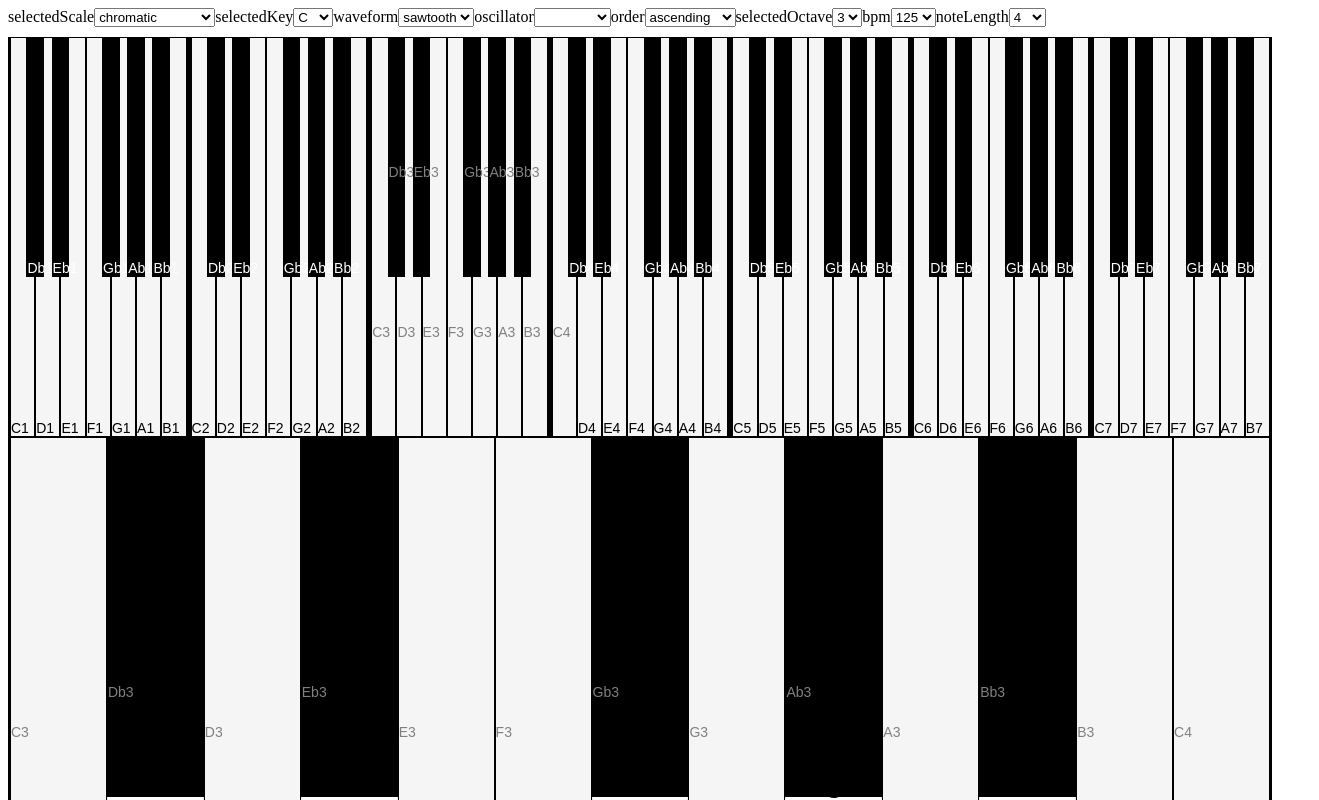
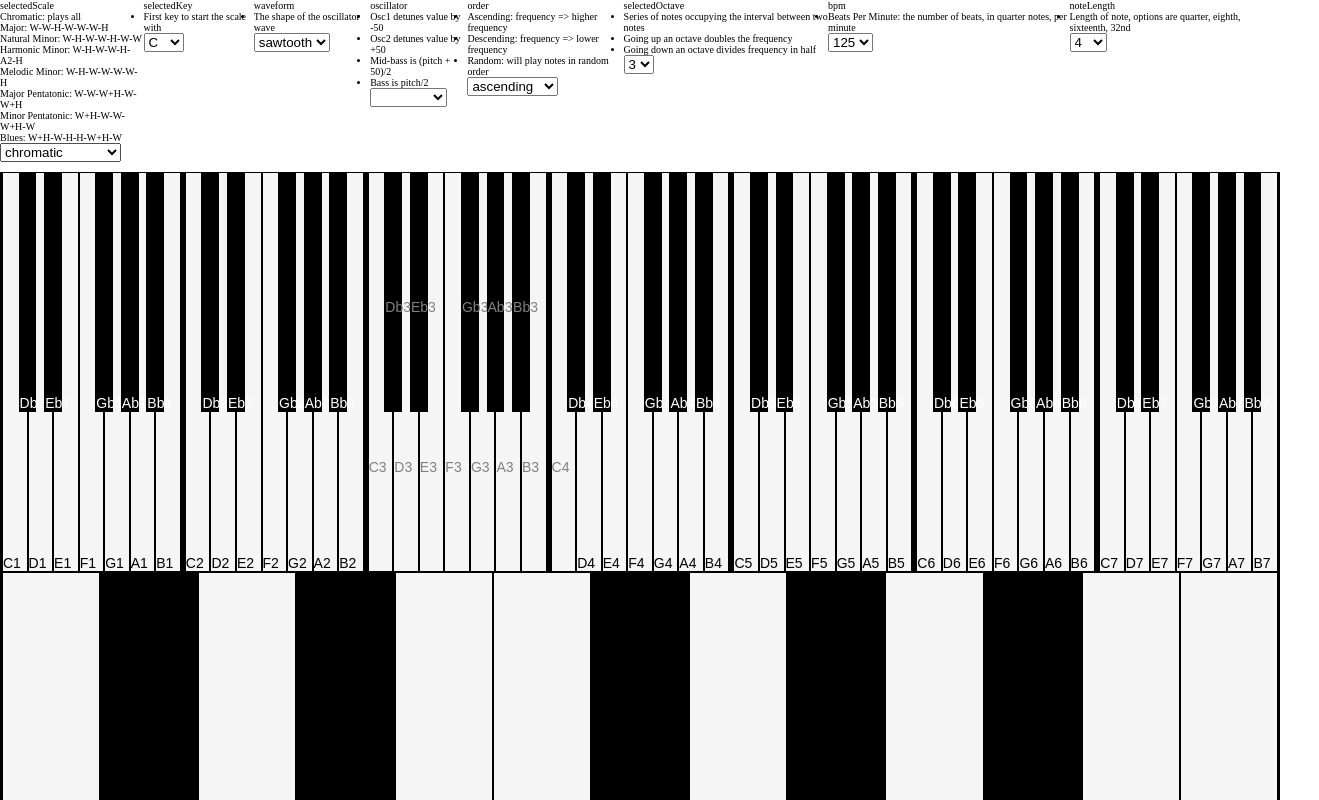
Before and after one commit to dcmorales/digital-keyboard, a React (Create React App) app: page / in a window 1280 px wide. Shown: the top 800 px of the page, 1319 px wide, since content can reach past the window. Built offline with nearby package versions, Linux system fonts and the light colour scheme.

Commit message:
Added class names to divs in Selections component

```diff
--- a/src/App.css
+++ b/src/App.css
@@ -1,4 +1,4 @@
-.selection-container {
+.selections-container {
   display: flex;
   padding-bottom: 10px;
 }
@@ -48,11 +48,11 @@
 .white {
   width: 100%;
   height: 100%;
-  position:relative;
-  z-index:1;
-  float:left;
-  box-shadow:0 1px 1px rgba(0, 0, 0, .5);
-  background:#f5f5f5;
+  position: relative;
+  z-index: 1;
+  float: left;
+  box-shadow: 0 1px 1px rgba(0, 0, 0, 0.5);
+  background: #f5f5f5;
   cursor: pointer;
   border: 1px solid black;
   display: inline-block;
--- a/src/App.js
+++ b/src/App.js
@@ -11,7 +11,7 @@ import './sass/main.scss';
 class App extends React.Component {
   render() {
     return (
-      <div>
+      <div className="app-container">
         <SelectionStore>
           <Selections />
           <KeyboardFull />
--- a/src/components/Selections/DropdownOptions.js
+++ b/src/components/Selections/DropdownOptions.js
@@ -12,6 +12,7 @@ class DropdownOptions extends React.Component {
         ? optionsDefined.reverse()
         : optionsDefined;
     return (
+      <div className="selection-detail__dropdown-menu">
         <select
           className="selections"
           name={selectionName}
@@ -32,6 +33,7 @@ class DropdownOptions extends React.Component {
             );
           })}
         </select>
+      </div>
     );
   }
 
--- a/src/components/Selections/Label.js
+++ b/src/components/Selections/Label.js
@@ -4,9 +4,11 @@ import { selectionInfo } from '../../values/selectionInfo';
 
 const Label = ({ arrNum, selectionName }) => {
   return (
-    <label className="tooltip" htmlFor={`${selectionName}`}>
+    // <label className="tooltip" htmlFor={`${selectionName}`}>
+    <label className="selection-detail__label" htmlFor={`${selectionName}`}>
       {selectionName}
-      <span className="tooltiptext">
+      {/* <span className="tooltiptext"> */}
+      <span className="selection-detail__info-text">
         <ul>
           {selectionInfo[arrNum].map((info, i) => (
             <li key={i}>{info}</li>
--- a/src/components/Selections/SelectionDetail.js
+++ b/src/components/Selections/SelectionDetail.js
@@ -35,7 +35,7 @@ class SelectionDetail extends React.Component {
   render() {
     const { arrNum, selectionName, selectionValue } = this.props;
     return (
-      <div>
+      <div className="selection-detail">
         <Label arrNum={arrNum} selectionName={selectionName} />
 
         <DropdownOptions
--- a/src/components/Selections/Selections.js
+++ b/src/components/Selections/Selections.js
@@ -9,7 +9,7 @@ class Selections extends React.Component {
 
   render() {
     return (
-      <div className="selection-container">
+      <div className="selections-container">
         <SelectionDetail
           selectionName="selectedScale"
           selectionValue={this.context.selectedScale}
--- /dev/null
+++ b/src/sass/_base.scss
@@ -0,0 +1,15 @@
+*,
+*::after,
+*::before {
+  margin: 0;
+  padding: 0;
+  box-sizing: inherit;
+}
+
+html {
+  font-size: 62.5%;
+}
+
+body {
+  box-sizing: border-box;
+}
--- /dev/null
+++ b/src/sass/_components.scss
@@ -0,0 +1,10 @@
+.selection-detail {
+  &__label {
+  }
+
+  &__info-text {
+  }
+
+  &__dropdown-menu {
+  }
+}
--- /dev/null
+++ b/src/sass/_layout.scss
@@ -0,0 +1,5 @@
+.app-container {
+}
+
+.selections-container {
+}
--- a/src/sass/main.scss
+++ b/src/sass/main.scss
@@ -0,0 +1,3 @@
+@import 'base';
+@import 'layout';
+@import 'components';
```
Lines whose indentation alone changed are shown as unchanged.
